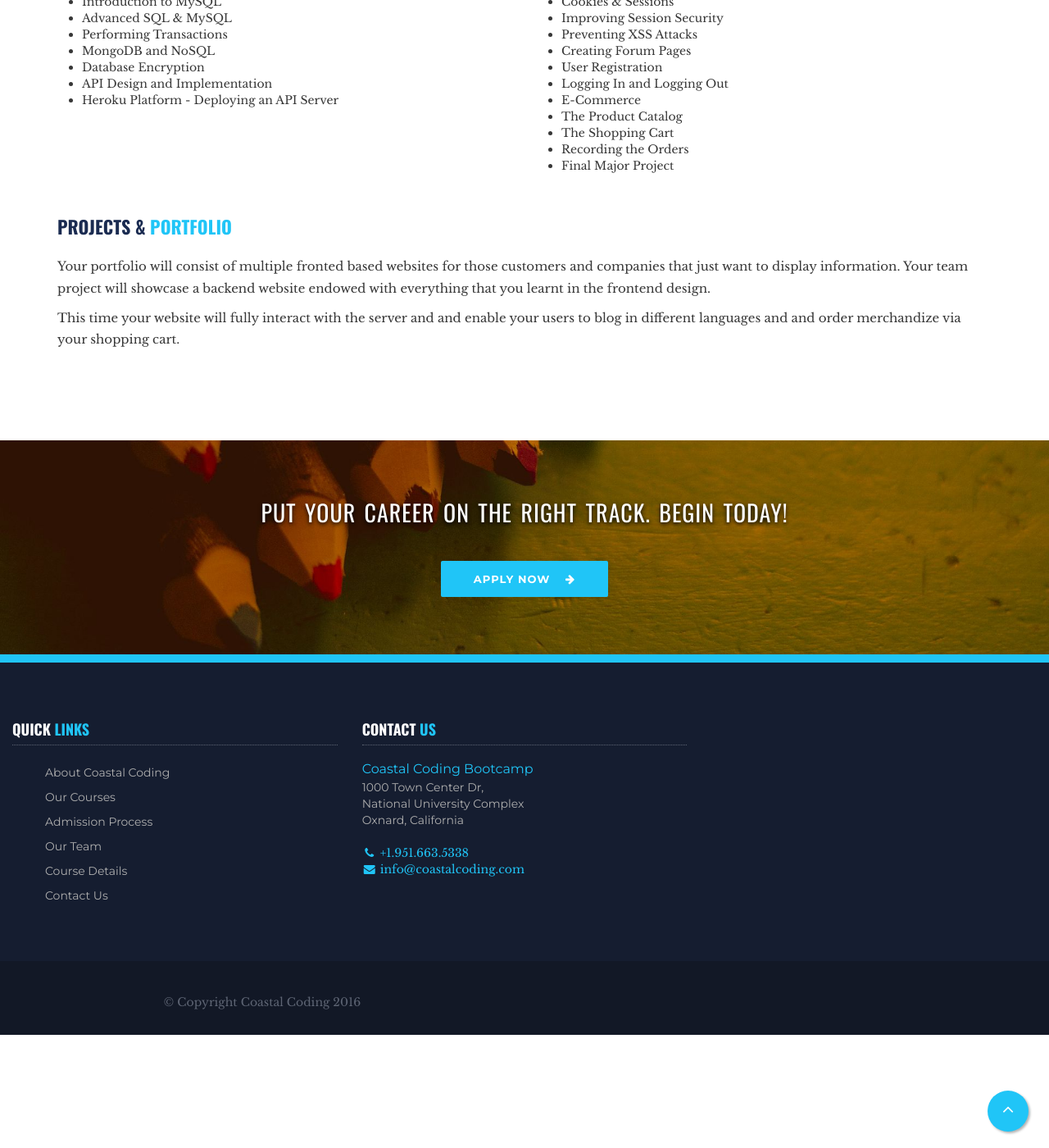
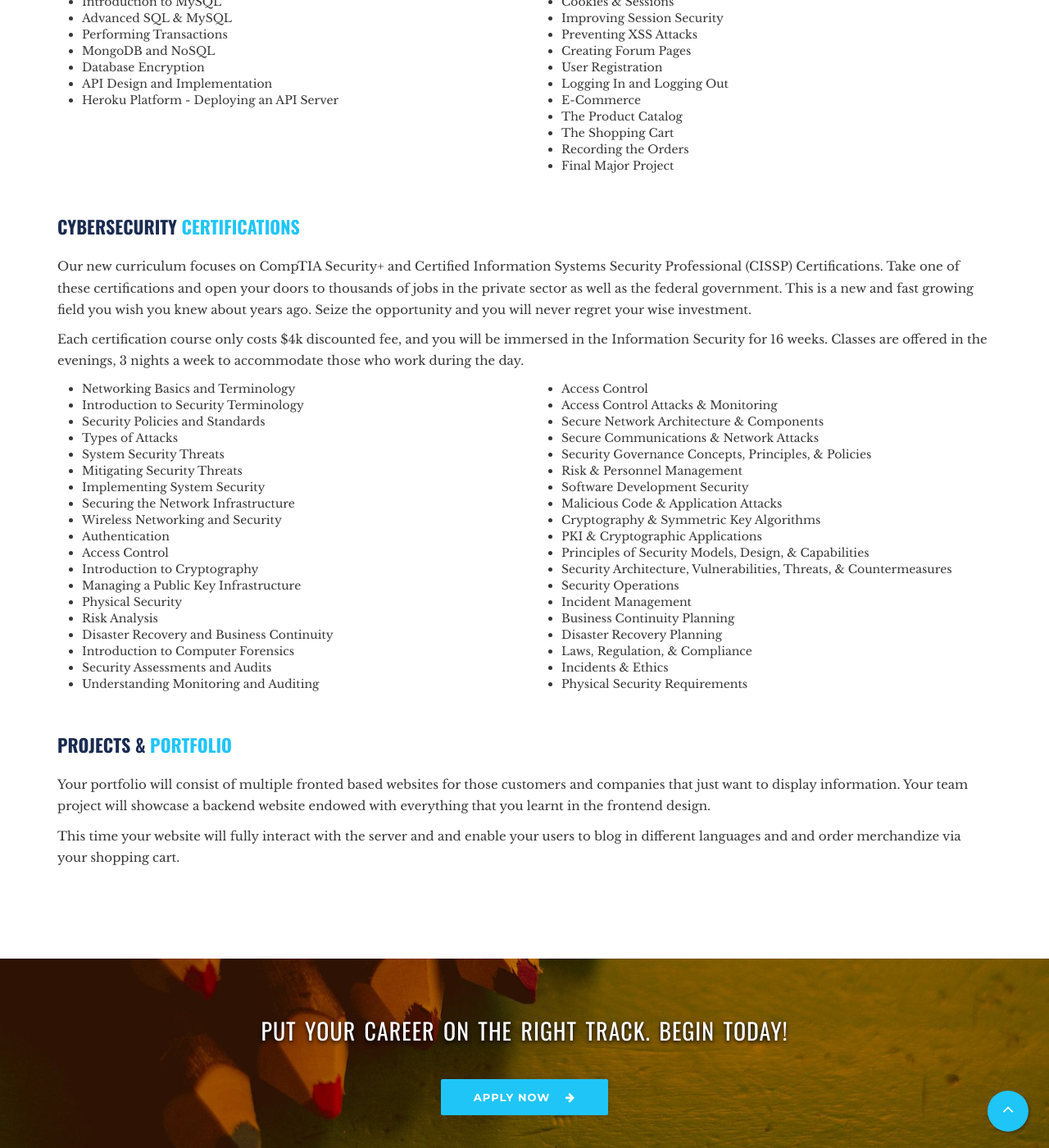
Before and after one commit to pfuzane1/Coastal-Coding, a Jekyll site: the page built from course-detail.html, in a window 1280 px wide and 1400 px high, scrolled down 2237 px. Shown: the whole window at 82% size. Built offline with Jekyll 4.4.1, drawn with Linux system fonts in a browser that asks for light colours; a script that is not in the unit is left out.

Commit message:
Cybersecurity Curriculum

```diff
--- a/course-detail.html
+++ b/course-detail.html
@@ -188,6 +188,64 @@ layout: default
                 		</ul>
             		</div>
 
+
+            <div class="col-sm-12 mt-40">
+                <h4 class="heading">CyberSecurity <span class="color2">Certifications</span></h4>
+                <p>Our new curriculum focuses on CompTIA Security+ and Certified Information Systems Security Professional (CISSP) Certifications.
+                Take one of these certifications and open your doors to thousands of jobs in the private sector as well as the federal government.
+                This is a new and fast growing field you wish you knew about years ago. Seize the opportunity and you will never regret your wise investment.</p>
+                <p>Each certification course only costs $4k discounted fee, and you will be immersed in the Information Security for 16 weeks.
+                Classes are offered in the evenings, 3 nights a week to accommodate those who work during the day.</p>
+            </div>
+            		<div class="col-sm-6 col-md-6">
+                		<ul>
+                    		<li>Networking Basics and Terminology</li>
+                    		<li>Introduction to Security Terminology</li>
+                    		<li>Security Policies and Standards</li>
+                    		<li>Types of Attacks</li>
+                    		<li>System Security Threats</li>
+                    		<li>Mitigating Security Threats</li>
+                    		<li>Implementing System Security</li>
+                    		<li>Securing the Network Infrastructure</li>
+                    		<li>Wireless Networking and Security</li>
+                    		<li>Authentication</li>
+                    		<li>Access Control</li>
+                    		<li>Introduction to Cryptography</li>
+                    		<li>Managing a Public Key Infrastructure</li>
+                    		<li>Physical Security</li>
+                    		<li>Risk Analysis</li>
+                    		<li>Disaster Recovery and Business Continuity</li>
+                    		<li>Introduction to Computer Forensics</li>
+                    		<li>Security Assessments and Audits</li>
+                    		<li>Understanding Monitoring and Auditing</li>
+                		</ul>
+            		</div>
+
+            		<div class="col-sm-6 col-md-6">
+                		<ul>
+                    		<li>Access Control</li>
+                    		<li>Access Control Attacks & Monitoring</li>
+                    		<li>Secure Network Architecture & Components</li>
+                    		<li>Secure Communications & Network Attacks</li>
+                    		<li>Security Governance Concepts, Principles, & Policies</li>
+                    		<li>Risk & Personnel Management</li>
+                    		<li>Software Development Security</li>
+                    		<li>Malicious Code & Application Attacks</li>
+                    		<li>Cryptography & Symmetric Key Algorithms</li>
+                    		<li>PKI & Cryptographic Applications</li>
+                    		<li>Principles of Security Models, Design, & Capabilities</li>
+                    		<li>Security Architecture, Vulnerabilities, Threats, & Countermeasures</li>
+                    		<li>Security Operations</li>
+                    		<li>Incident Management</li>
+                    		<li>Business Continuity Planning</li>
+                    		<li>Disaster Recovery Planning</li>
+                    		<li>Laws, Regulation, & Compliance</li>
+                    		<li>Incidents & Ethics</li>
+                    		<li>Physical Security Requirements</li>
+                		</ul>
+            		</div>
+
+
             <div class="col-sm-12 mt-40">
                 <h4 class="heading">Projects & <span class="color2">Portfolio</span></h4>
                 <p>Your portfolio will consist of multiple fronted based websites for those customers and companies that just want to display information. Your team project will showcase a backend website endowed with everything that you learnt in the frontend design.</p>
```
